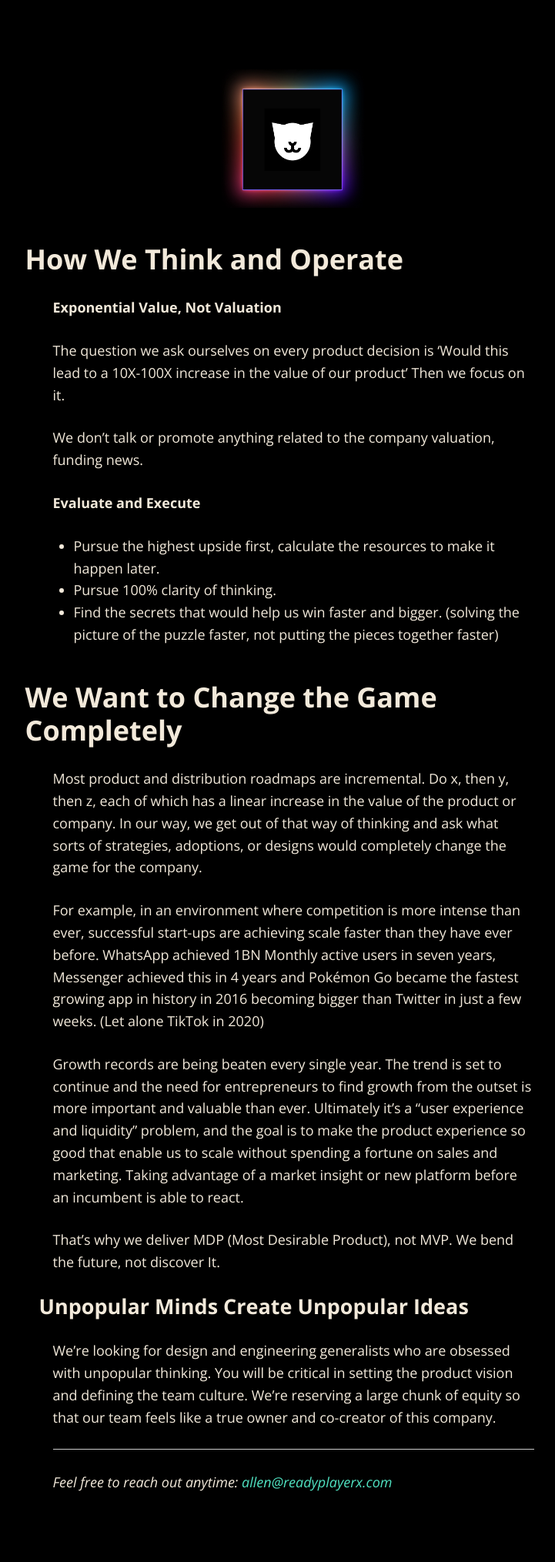
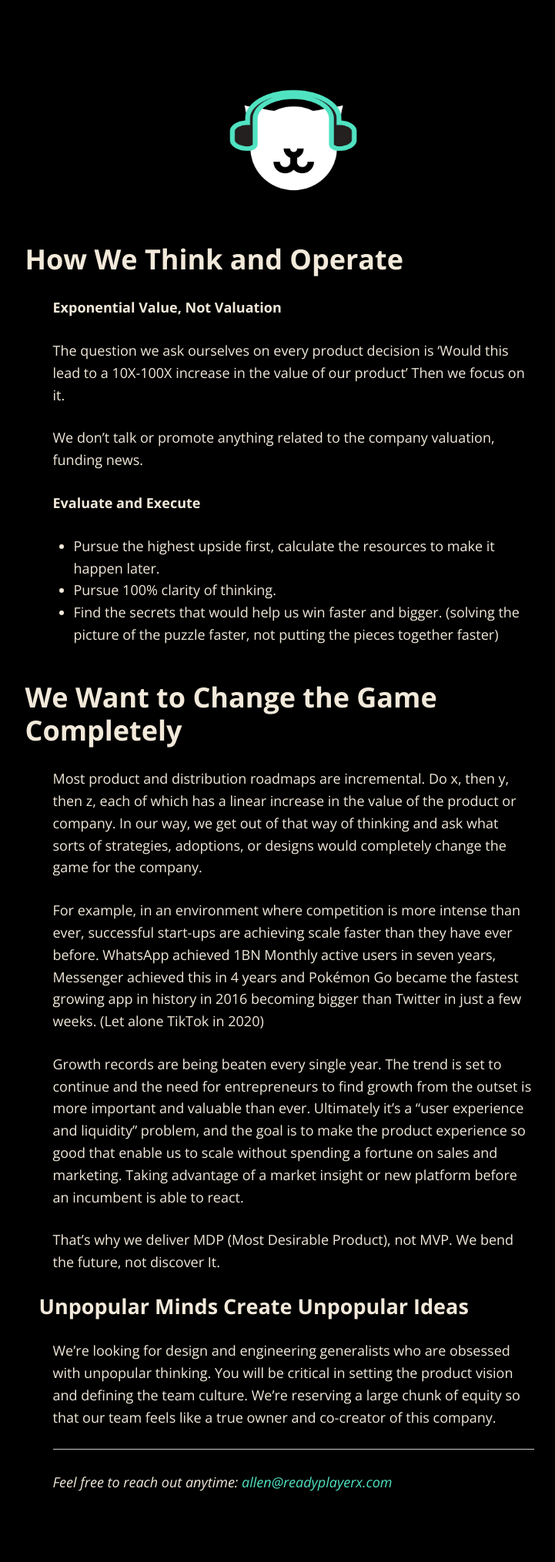
Before and after one commit to tarsmachine/tarsmachine.github.io, a Jekyll site: the page built from index.md, in a window 1280 px wide. Shown: the whole page at 77% size, without its empty margins (259-980 px from the left). Built offline with Jekyll 4.4.1, drawn with Linux system fonts in a browser that asks for light colours; nearby versions of some CDN libraries.

Commit message:
Update index.md

```diff
--- a/index.md
+++ b/index.md
@@ -2,7 +2,7 @@
 layout: default
 ---
 
-<img src="images/X-M1.png" alt="sample image" width="190" height="180">
+<img src="images/icon-AppStore.png" alt="sample image" width="190" height="180">
 
 
 
```
